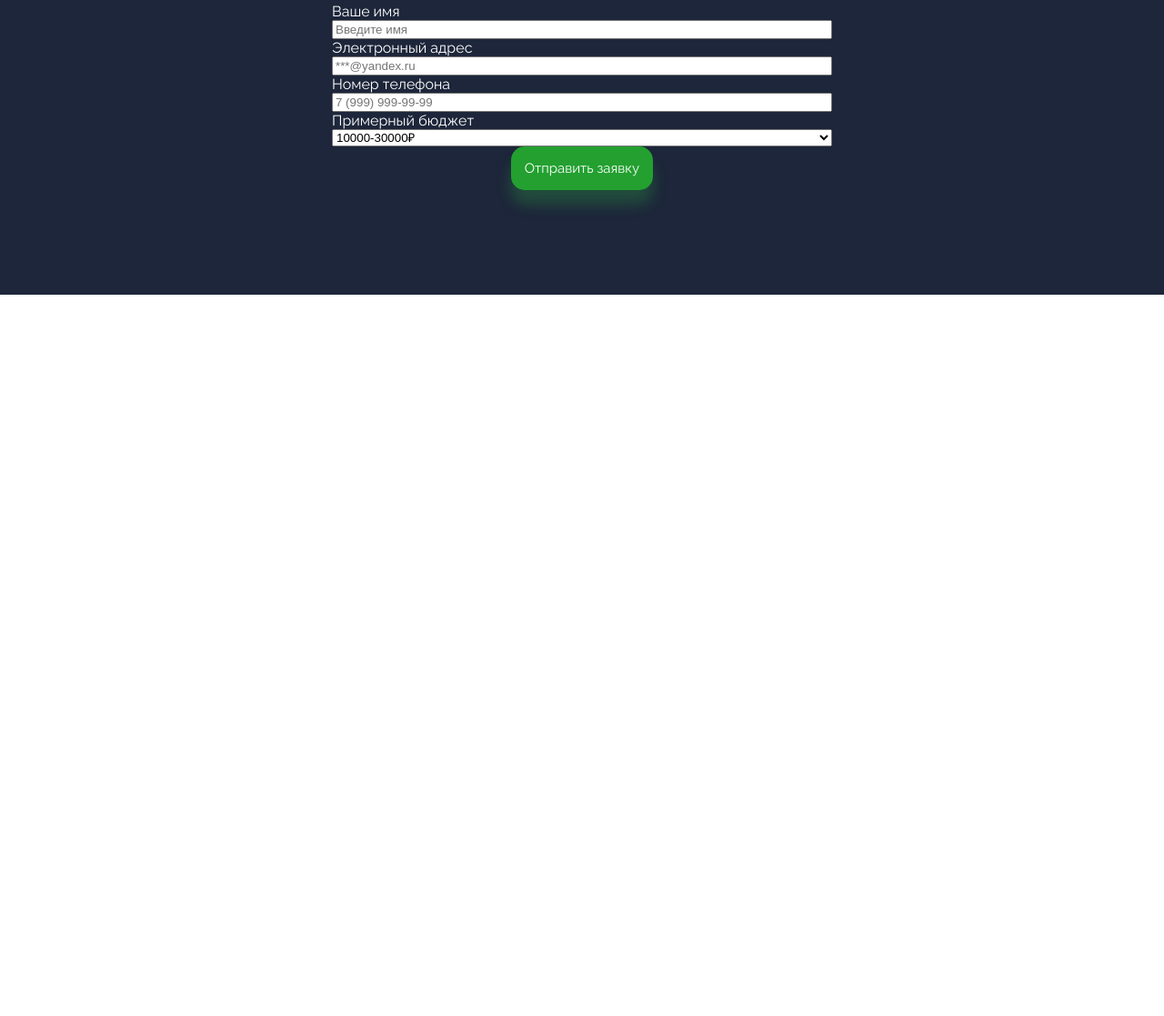
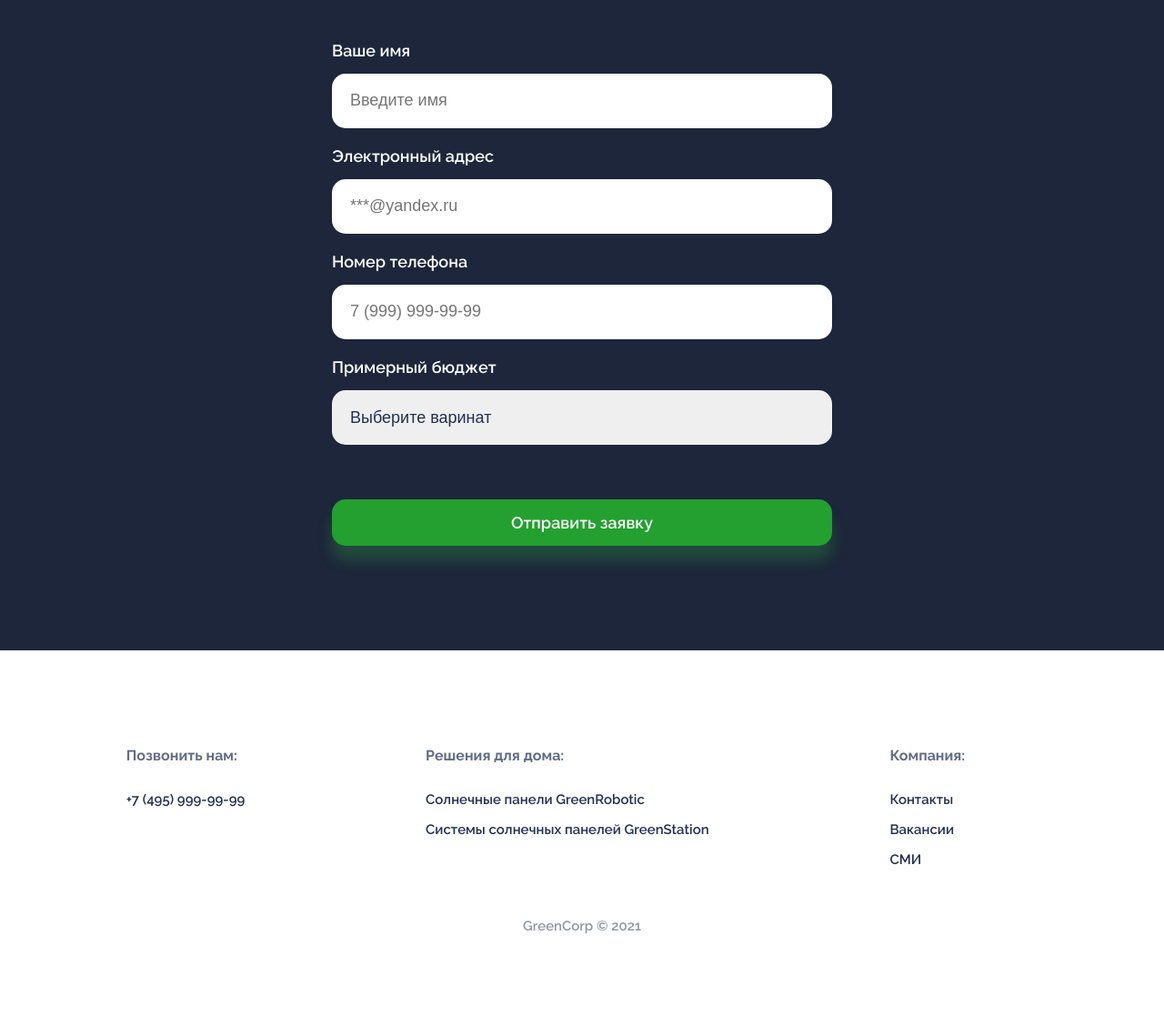
Before and after one commit to wuderwuds/project, a plain HTML site: page index.html in a window 1280 px wide. Shown: the part 1168-2285 px from the top of the page at 91% size. Before the commit the page ends 1492 px from the top, so only its background shows below. Drawn offline with Linux system fonts and the light colour scheme.

Commit message:
18.11.22

```diff
--- a/index.html
+++ b/index.html
@@ -42,7 +42,7 @@
       </section>
 
       <section class="form">
-        <div class="form__conteiner">
+        <div class="form__container">
             <h1>
                 Оставьте свои контакты
             </h1>
@@ -66,8 +66,9 @@
 
                 <div class="form__group">
                     <label for="budget"> Примерный бюджет </label>
-                    <select id="budget" >
-                        <option value="10-30"> 10000-30000₽</option>
+                    <select id="budget">
+                        <option selected  disabled >Выберите варинат </option>
+                        <option value="10-30" > 10000-30000₽</option>
                         <option value="30-60"> 30000-60000₽</option>
                         <option value="100+"> 100000₽</option>
                     </select>
@@ -79,15 +80,44 @@
 
                 </form>
         </div>
+         </section>
+
+<footer>
+    <div class="footer__container">
+        <div class="footer__group">
+            <h3>Позвонить нам:</h3>
+            <div class="footer__links">
+              <a href="tel:74959999999">+7 (495) 999-99-99</a>
+            </div>
+          </div>
+
+        <div class="footer__group">
+            <h3>Решения для дома: </h3>
+            <div class="footer__links">
+              <a href="#"> Солнечные панели GreenRobotic</a>
+              <a href="#"> Системы солнечных панелей GreenStation</a>
+             </div>
+          </div>
+
+        <div class="footer__group">
+            <h3>Компания:</h3>
+            <div class="footer__links">
+              <a href="#">Контакты</a>
+              <a href="#">Вакансии</a>
+              <a href="#">СМИ</a>
+            </div>
+          </div>
+
+    </div>
+    <div class="footer__copyright"> GreenCorp © 2021
+
+    </div>
 
 
 
 
 
-
-      </section>
-
-
+</footer>
 
 
 </body>
--- a/main.css
+++ b/main.css
@@ -32,6 +32,7 @@ button {
     cursor: pointer;
     box-shadow: 0 16px 16px rgb(52 213 68 / 22%);
     padding: 15px;
+    transition: background-color 0.3s ease-in;
 }
 .about__image {
     width: 500px;
@@ -80,13 +81,13 @@ button {
     justify-content: center;
     align-items: center;
 }
-.form__conteiner {
+.form__container {
     width: 550px;
 }
-.form__conteiner h1 {
+.form__container h1 {
     font-size: 48px;
 }
-.form__conteiner p {
+.form__container p {
     font-size: 18px;
     opacity: 0.65;
 }
@@ -96,3 +97,69 @@ button {
     text-align: left;
 
 }
+.form form {
+    display: grid;
+    grid-gap: 20px;
+    margin-top: 60px;
+
+}
+.form label {
+    font-size: 18px;
+    font-weight: 600;
+    margin-bottom: 15px;
+}
+.form input, form select {
+    font-size: 18px;
+    color:  #213053;
+    height: 60px;
+    padding: 0px 20px 0px 20px;
+    border-radius: 15px;
+    border: none;
+}
+.form__submit {
+    font-size: 18px;
+    font-weight: 600;
+    margin-top: 40px;
+}
+select {
+    appearance: none;
+}
+input {
+    outline: none;
+}
+#budget {
+    outline: none;
+}
+button:hover {
+    background-color: #f6980c;
+    box-shadow: 0 16px 36px rgba(246 152 12 / 20%);
+}
+footer {
+    padding: 90px 20px 90px 20px;
+    font-size: 15px;
+    font-weight: 600;
+    }
+.footer__container {
+    display: flex;
+    justify-content: space-evenly;
+}
+.footer__copyright {
+    margin-top: 40px;
+    text-align: center;
+    opacity: 0.5;
+}
+.footer__group {
+    padding-right: 80px;
+    }
+.footer__container h3 {
+    font-size: 16px;
+    opacity: 0.7;
+    margin-bottom: 30px;
+}
+.footer__links {
+    display: flex;
+    flex-direction: column;
+}
+.footer__links a {
+margin-bottom: 15px
+}
```
